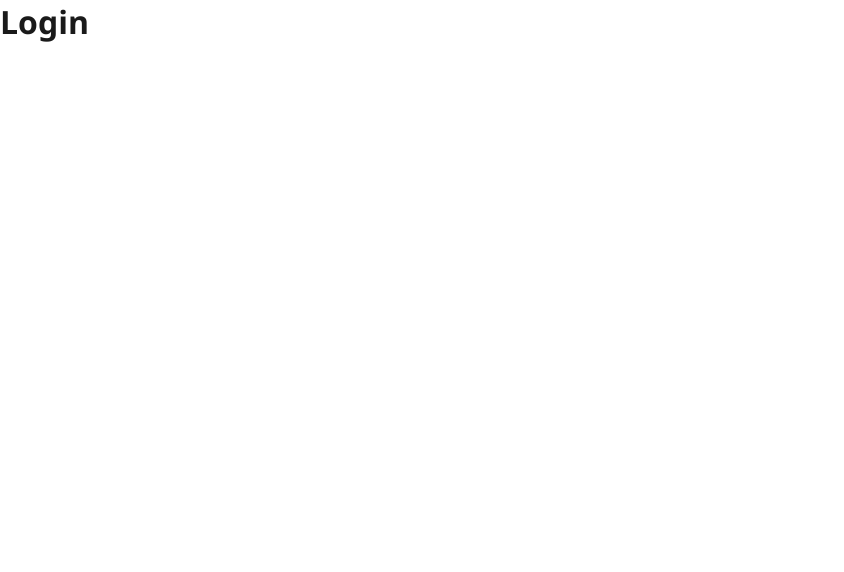
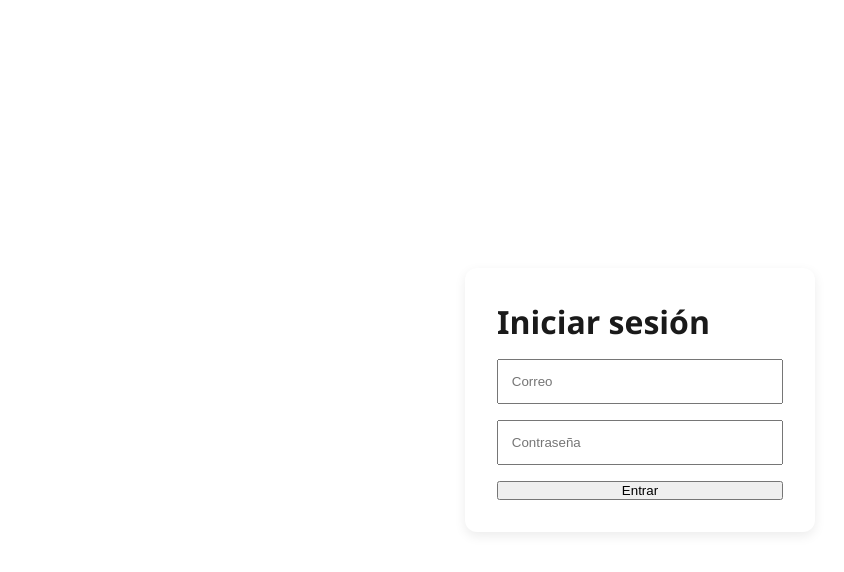
Before and after one commit to C4rlos2045/control-de-gastos-financio, a React (Vite) app in the folder financio_web_cliente/: page /login in a window 1280 px wide. Shown: the top 572 px of the page, without its empty margins (0-844 px from the left). Built offline with nearby package versions, Linux system fonts and the light colour scheme.

Commit message:
Implementacion de autenticacion simulada y rutas protegidas

```diff
--- /dev/null
+++ b/financio_web_cliente/src/context/AuthContext.jsx
@@ -0,0 +1,54 @@
+import { createContext, useContext, useState } from 'react';
+
+const AuthContext = createContext();
+
+export function AuthProvider({ children }) {
+
+    const [usuario, setUsuario] = useState(null);
+
+  // LOGIN SIMULADO
+    const login = (correo, password) => {
+
+    if (correo === 'admin@test.com' &&
+        password === '123456') {
+
+        const usuarioData = {
+        nombre: 'Juan',
+        correo
+        };
+
+        setUsuario(usuarioData);
+
+        localStorage.setItem(
+        'usuario',
+        JSON.stringify(usuarioData)
+        );
+
+        return true;
+    }
+
+    return false;
+    };
+
+  // LOGOUT
+    const logout = () => {
+    setUsuario(null);
+    localStorage.removeItem('usuario');
+    };
+
+    return (
+    <AuthContext.Provider
+        value={{
+        usuario,
+        login,
+        logout
+    }}
+    >
+        {children}
+    </AuthContext.Provider>
+    );
+}
+
+export function useAuth() {
+    return useContext(AuthContext);
+}
--- a/financio_web_cliente/src/main.jsx
+++ b/financio_web_cliente/src/main.jsx
@@ -3,8 +3,12 @@ import ReactDOM from 'react-dom/client'
 import './styles/index.css'
 import App from './App.jsx'
 
+import {AuthProvider} from './context/AuthContext';
+
 ReactDOM.createRoot(document.getElementById('root')).render(
   <React.StrictMode>
-    <App />
+    <AuthProvider>
+      <App />
+    </AuthProvider>
   </React.StrictMode>,
 )
--- a/financio_web_cliente/src/pages/Login.jsx
+++ b/financio_web_cliente/src/pages/Login.jsx
@@ -1,9 +1,83 @@
+import { useState } from 'react';
+import { useNavigate } from 'react-router-dom';
+
+import { useAuth } from '../context/AuthContext';
+
 function Login() {
-return (
-    <main>
-    <h1>Login</h1>
+
+    const [correo, setCorreo] = useState('');
+    const [password, setPassword] = useState('');
+
+    const [error, setError] = useState('');
+
+    const { login } = useAuth();
+
+    const navigate = useNavigate();
+
+    const handleSubmit = (e) => {
+
+    e.preventDefault();
+
+    setError('');
+
+    // VALIDACION
+    if (!correo || !password) {
+        setError('Todos los campos son obligatorios');
+        return;
+    }
+
+    const autenticado = login(correo, password);
+
+    if (!autenticado) {
+        setError('Credenciales incorrectas');
+        return;
+    }
+
+    navigate('/dashboard');
+    };
+
+    return (
+
+    <main className="login">
+
+        <form
+        className="login__form"
+        onSubmit={handleSubmit}
+        >
+
+        <h1>Iniciar sesión</h1>
+
+        {
+            error &&
+            <p className="error">{error}</p>
+        }
+
+        <input
+            type="email"
+            placeholder="Correo"
+            value={correo}
+            onChange={(e) =>
+            setCorreo(e.target.value)
+            }
+        />
+
+        <input
+            type="password"
+            placeholder="Contraseña"
+            value={password}
+            onChange={(e) =>
+            setPassword(e.target.value)
+            }
+        />
+
+        <button type="submit">
+            Entrar
+        </button>
+
+        </form>
+
     </main>
-);
+    );
 }
 
 export default Login;
--- a/financio_web_cliente/src/routes/AppRouter.jsx
+++ b/financio_web_cliente/src/routes/AppRouter.jsx
@@ -5,6 +5,7 @@ import Login from '../pages/Login';
 import Register from '../pages/Register';
 import Dashboard from '../pages/Dashboard';
 import NotFound from '../pages/NotFound';
+import ProtectedRoute from './ProtectedRoutes';
 
 function AppRouter() {
     return (
@@ -14,7 +15,7 @@ function AppRouter() {
         <Route path="/" element={<Home />} />
         <Route path="/login" element={<Login />} />
         <Route path="/register" element={<Register />} />
-        <Route path="/dashboard" element={<Dashboard />} />
+        <Route path="/dashboard" element={<ProtectedRoute><Dashboard /></ProtectedRoute>} />
         <Route path="*" element={<NotFound />} />
         </Routes>
 
--- /dev/null
+++ b/financio_web_cliente/src/routes/ProtectedRoutes.jsx
@@ -0,0 +1,15 @@
+import { Navigate } from 'react-router-dom';
+import { useAuth } from '../context/AuthContext';
+
+function ProtectedRoute({ children }) {
+
+    const { usuario } = useAuth();
+
+    if (!usuario) {
+    return <Navigate to="/login" />;
+    }
+
+    return children;
+}
+
+export default ProtectedRoute;
--- a/financio_web_cliente/src/styles/index.css
+++ b/financio_web_cliente/src/styles/index.css
@@ -1,5 +1,6 @@
 /*IMPORTACIONES*/
 @import './navbar.css';
+@import './login.css';
 
 /* RESET */
 * {
--- /dev/null
+++ b/financio_web_cliente/src/styles/login.css
@@ -0,0 +1,32 @@
+.login {
+    display: flex;
+    justify-content: center;
+    align-items: center;
+
+    min-height: 100vh;
+}
+
+.login__form {
+    width: 350px;
+
+    display: flex;
+    flex-direction: column;
+
+    gap: 1rem;
+
+    padding: 2rem;
+
+    border-radius: 12px;
+
+    background: white;
+
+    box-shadow: 0 4px 12px rgba(0,0,0,0.08);
+}
+
+.login__form input {
+    padding: 0.8rem;
+}
+
+.error {
+    color: red;
+}
```
